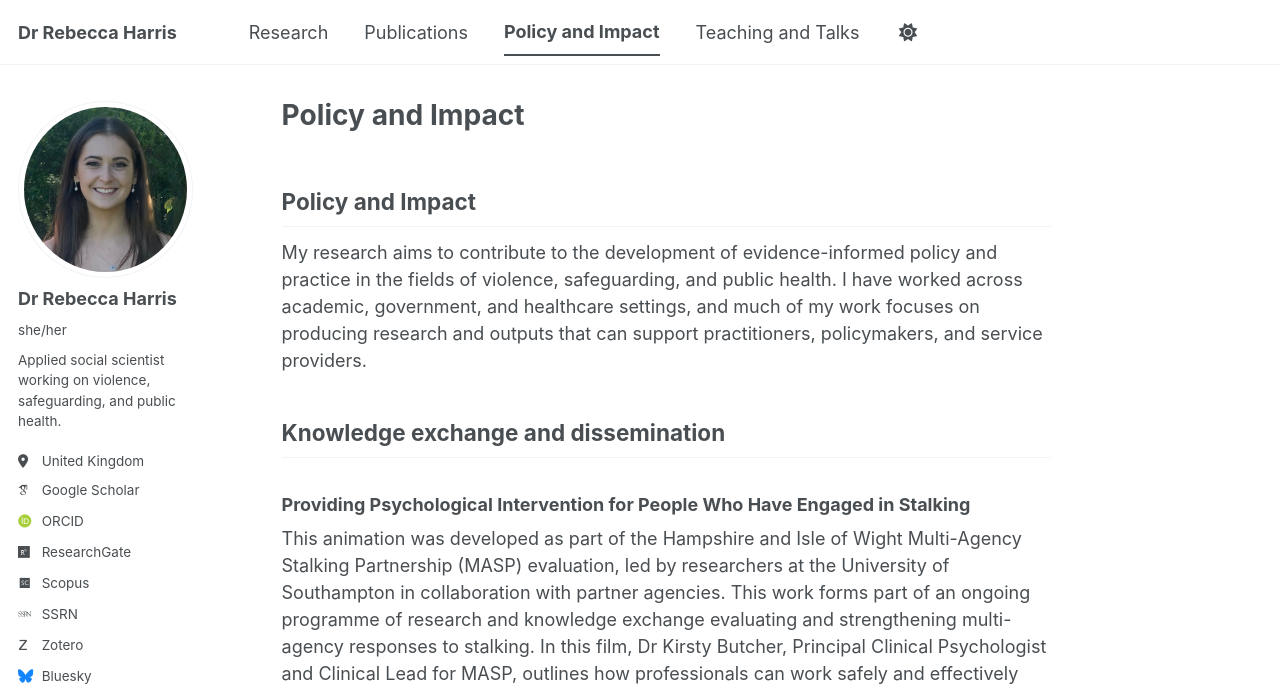
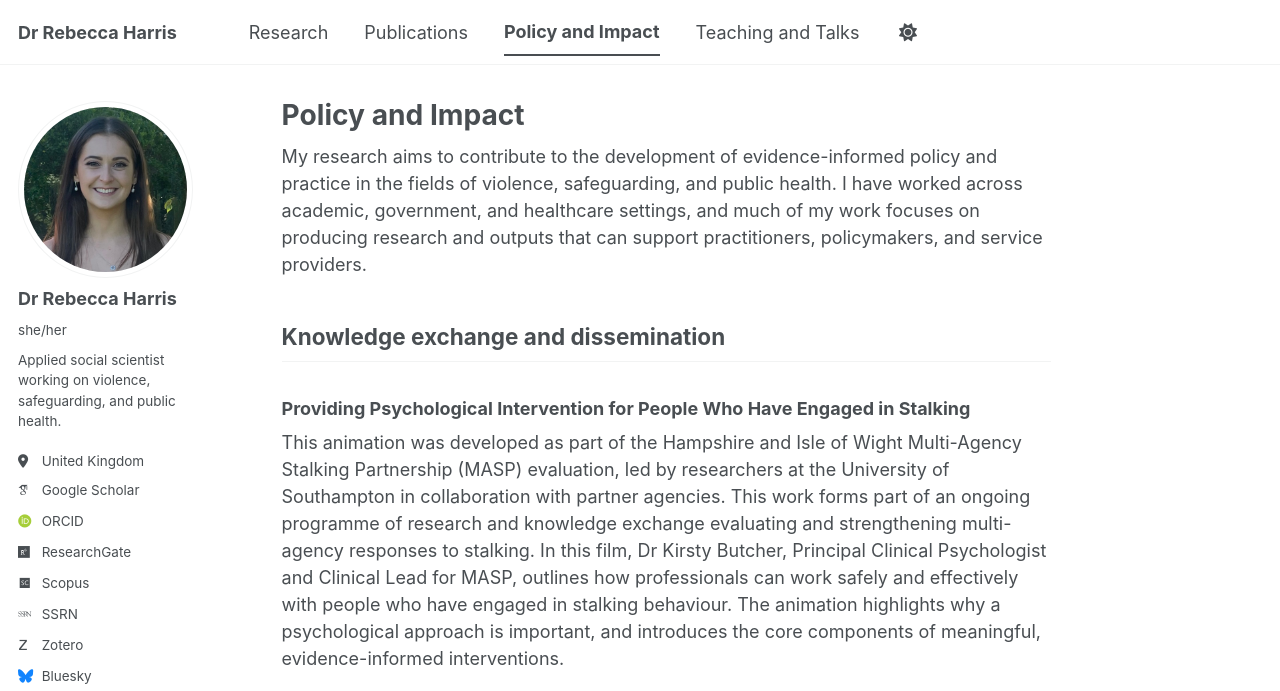
Before and after one commit to DrRebeccaHarris/drrebeccaharris.github.io, a Jekyll site: the page built from _pages/policy-and-impact.md, in a window 1280 px wide and 900 px high, cut to the strip 0-691 px from the top of the window. Built offline with Jekyll 4.4.1, drawn with Linux system fonts in a browser that asks for light colours; some web fonts are replaced; a script bundle is joined from its source files by our own code; library files that are not in the unit come from our copies.

Commit message:
Update policy-and-impact.md

```diff
--- a/_pages/policy-and-impact.md
+++ b/_pages/policy-and-impact.md
@@ -4,8 +4,6 @@ title: "Policy and Impact"
 permalink: /policy-and-impact/
 author_profile: true
 ---
-## Policy and Impact
-
 My research aims to contribute to the development of evidence-informed policy and practice in the fields of violence, safeguarding, and public health. I have worked across academic, government, and healthcare settings, and much of my work focuses on producing research and outputs that can support practitioners, policymakers, and service providers.
 
 Knowledge exchange and dissemination
```
